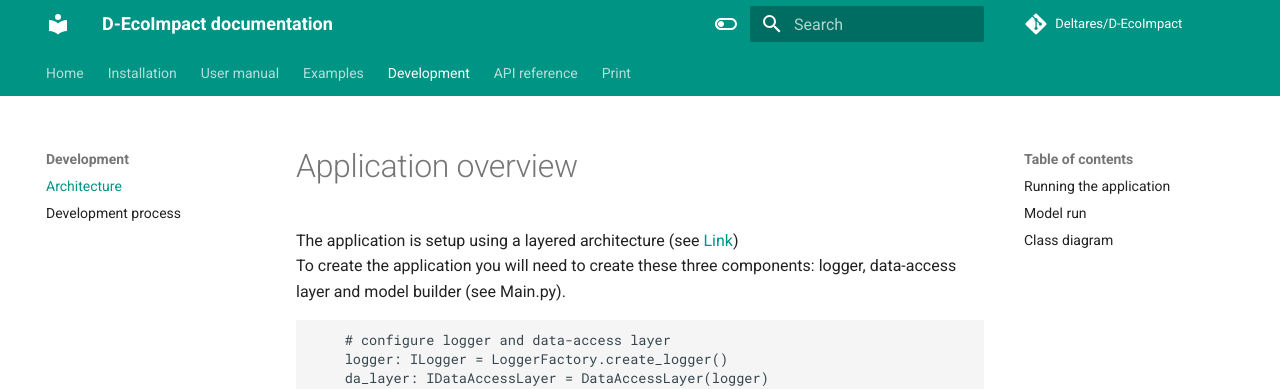
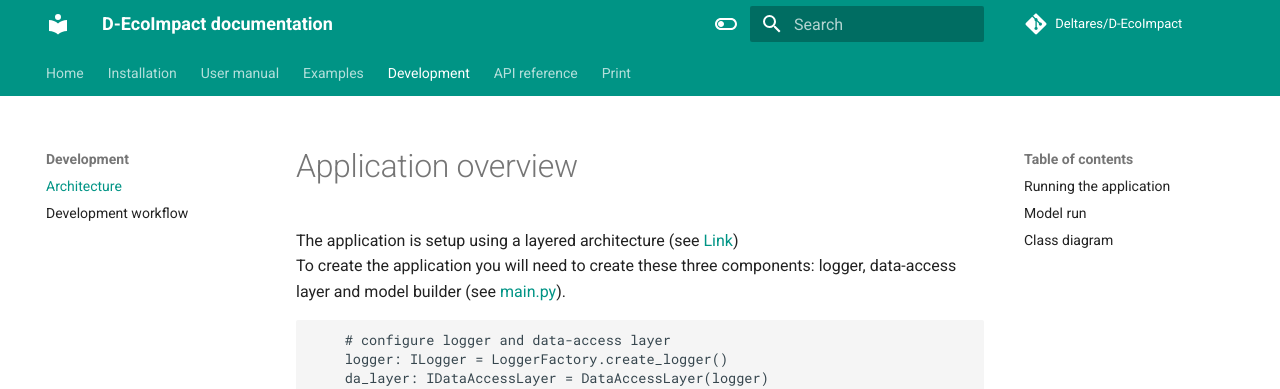
Before and after one commit to Deltares/D-EcoImpact, an MkDocs documentation site: the page built from docs/api/application_overview.md, in a window 1280 px wide and 900 px high. Shown: the top 389 px of the window. Built offline with MkDocs 1.6.1 and Material for MkDocs 9.7.7, drawn with Linux system fonts in a browser that asks for light colours; comment, search, counter and statistics services are not loaded; the version menu is left out.

Commit message:
Small improvements

````diff
--- a/docs/api/application_overview.md
+++ b/docs/api/application_overview.md
@@ -1,7 +1,7 @@
 # Application overview
 
 The application is setup using a layered architecture (see [Link](architecture.md))
-To create the application you will need to create these three components: logger, data-access layer and model builder (see Main.py).
+To create the application you will need to create these three components: logger, data-access layer and model builder (see [main.py](https://github.com/Deltares/D-EcoImpact/blob/main/main.py)).
 
 ```python
     # configure logger and data-access layer
--- a/mkdocs.yml
+++ b/mkdocs.yml
@@ -76,7 +76,7 @@
       - Meuse: "examples/maas.md"
   - Development:
       - Architecture: "api/application_overview.md"
-      - Development process: "development.md"
+      - Development workflow: "development.md"
   - API reference:
       - Business:
           - "Application.py": "api/business/application.md"
````
